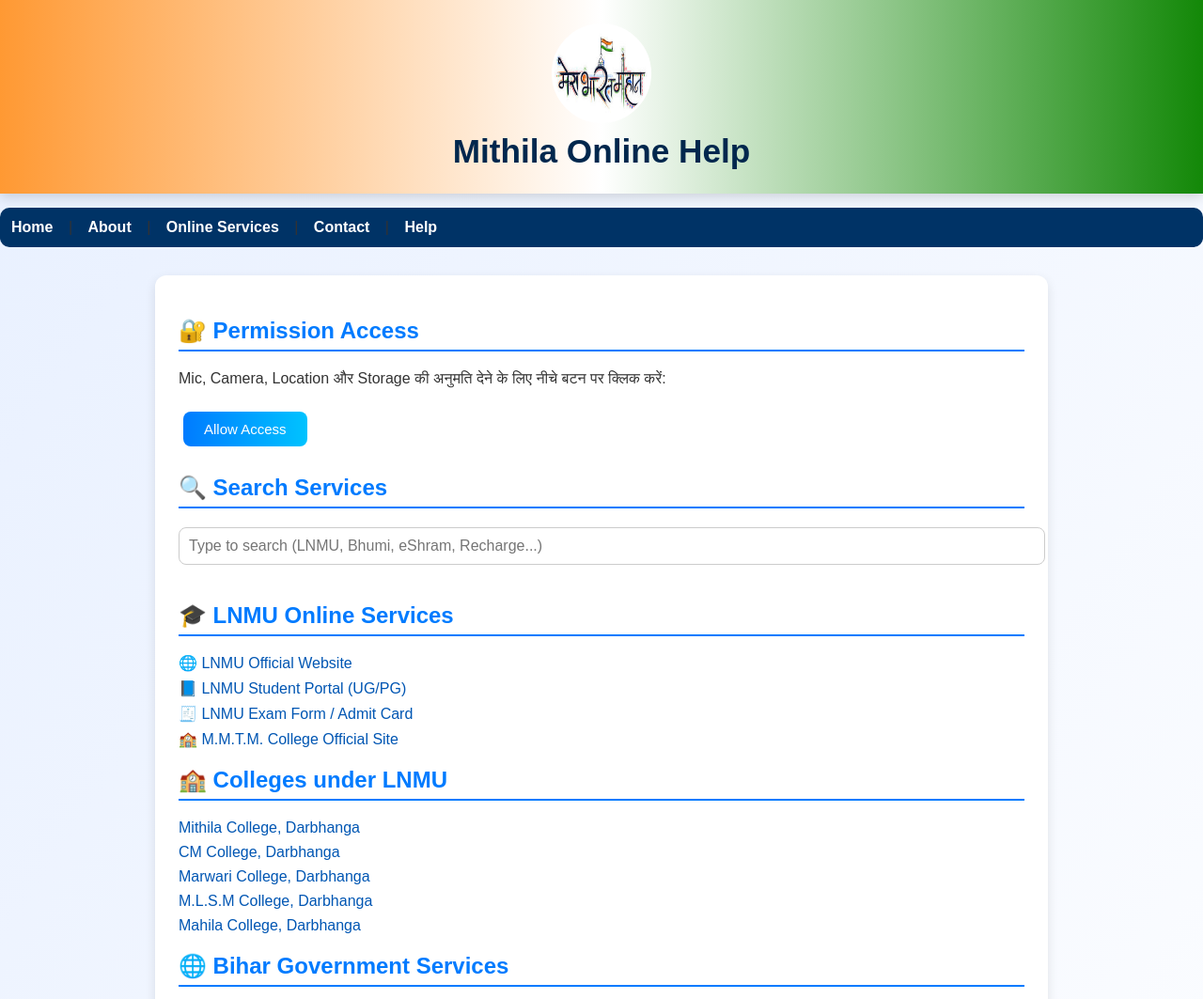
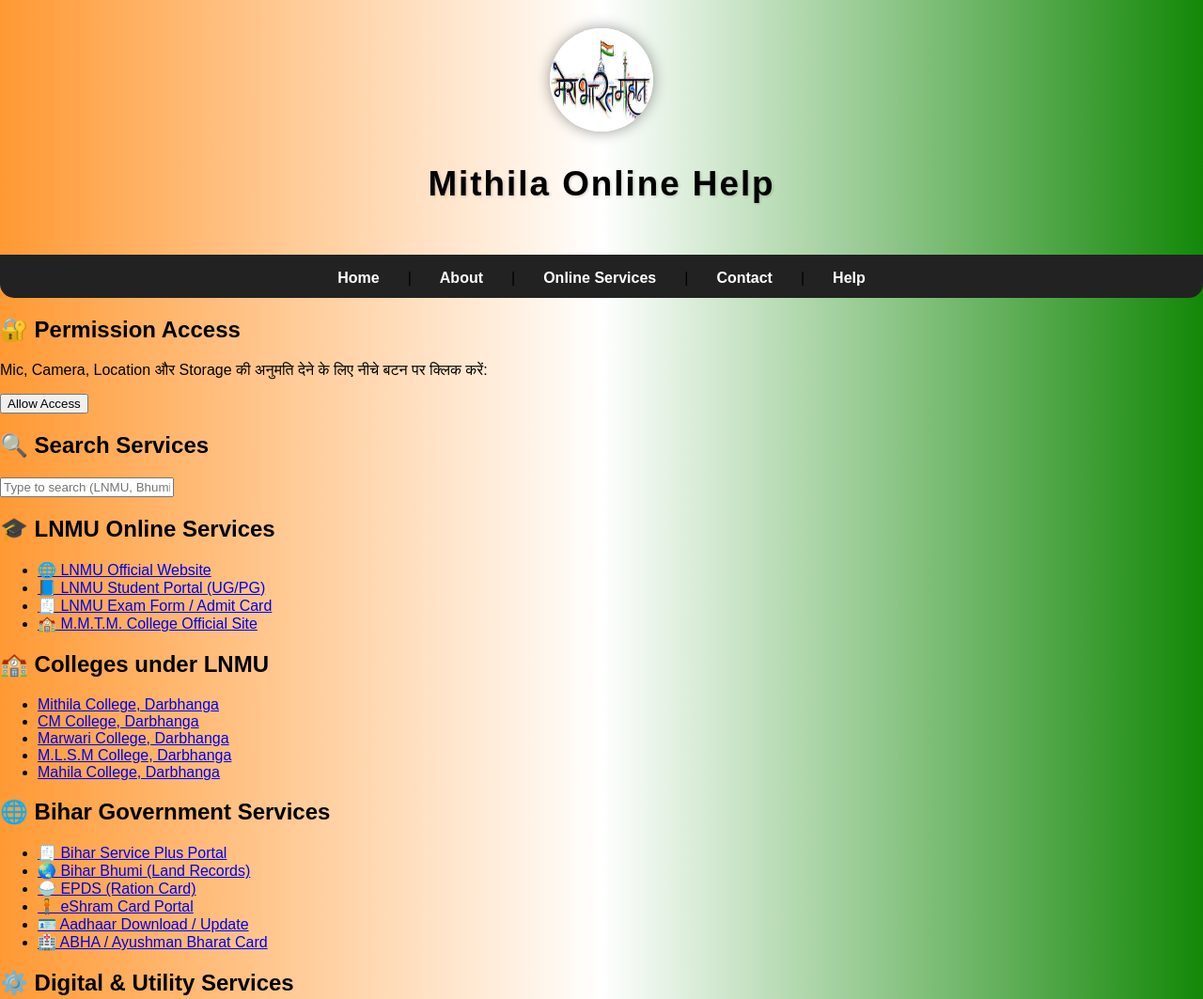
Before and after one commit to mithilaonlinehelp/mithila-college-help, a plain HTML site: page index.html in a window 1280 px wide. Shown: the top 1063 px of the page at 94% size. Drawn offline with Linux system fonts and the light colour scheme.

Commit message:
Update style.css

```diff
--- a/style.css
+++ b/style.css
@@ -1,18 +1,20 @@
+/* ==== General Body ==== */
 body {
   margin: 0;
-  font-family: "Poppins", sans-serif;
-  background: linear-gradient(to bottom right, #e8f0ff, #ffffff);
-  color: #333;
+  padding: 0;
+  font-family: 'Poppins', sans-serif;
+  background: linear-gradient(to right, #ff9933, #ffffff, #138808);
 }
 
-/* Header */
+/* ==== Header Section ==== */
 header {
-  background: linear-gradient(90deg, #ff9933, #ffffff, #138808);
   text-align: center;
-  padding: 25px 10px;
-  box-shadow: 0 4px 12px rgba(0,0,0,0.15);
+  padding: 30px 0;
+  background: linear-gradient(to right, #ff9933, #ffffff, #138808);
+  border-bottom: 4px solid #222;
 }
 
+/* ==== Logo + Title Center ==== */
 .header-content {
   display: flex;
   flex-direction: column;
@@ -20,114 +22,79 @@ header {
   justify-content: center;
 }
 
+/* ==== Logo Image ==== */
 .header-content img {
-  height: 100px;
-  width: 100px;
+  width: 110px;
+  height: 110px;
   border-radius: 50%;
-  border: 3px solid #fff;
-  background: #fff;
+  box-shadow: 0 0 15px rgba(0,0,0,0.4);
   margin-bottom: 10px;
 }
 
+/* ==== Title ==== */
 .header-content h1 {
-  font-size: 2.2rem;
-  font-weight: bold;
-  color: #00274d;
-  margin: 0;
+  font-size: 2.3rem;
+  color: #000;
+  font-weight: 700;
+  letter-spacing: 2px;
+  text-shadow: 1px 1px 3px rgba(0,0,0,0.2);
 }
 
+/* ==== Navigation Bar ==== */
 nav {
-  background: #003366;
+  background: #222;
+  display: flex;
+  justify-content: center;
+  gap: 30px;
   padding: 12px 0;
-  margin-top: 15px;
-  border-radius: 10px;
+  border-radius: 0 0 15px 15px;
 }
 
+/* ==== Navigation Links ==== */
 nav a {
   color: white;
   text-decoration: none;
+  font-size: 1rem;
   font-weight: 600;
-  margin: 0 12px;
+  transition: all 0.3s ease;
+  position: relative;
+}
+
+nav a::after {
+  content: "";
+  position: absolute;
+  left: 0;
+  bottom: -4px;
+  width: 0;
+  height: 2px;
+  background: white;
+  transition: 0.3s;
+}
+
+nav a:hover::after {
+  width: 100%;
 }
 
 nav a:hover {
-  color: #ffd700;
-  text-decoration: underline;
+  color: #ffcc33;
 }
 
-/* Section */
-.main-section {
-  max-width: 900px;
-  margin: 30px auto;
-  background: #fff;
-  padding: 25px;
-  border-radius: 12px;
-  box-shadow: 0 4px 12px rgba(0,0,0,0.1);
+/* ==== Search Bar ==== */
+.search-container {
+  text-align: center;
+  margin: 40px 0;
 }
 
-h2 {
-  color: #007BFF;
-  border-bottom: 2px solid #007BFF;
-  padding-bottom: 6px;
+.search-container input {
+  width: 60%;
+  padding: 10px;
+  border-radius: 8px;
+  border: 1px solid #333;
+  font-size: 1rem;
+  outline: none;
 }
 
-#searchBox {
-  width: 100%;
-  padding: 10px;
-  border: 1px solid #ccc;
-  border-radius: 8px;
-  margin-bottom: 20px;
-  font-size: 16px;
+.search-container input:focus {
+  border-color: #0077cc;
+  box-shadow: 0 0 5px #0077cc;
 }
-
-.serviceList {
-  list-style: none;
-  padding: 0;
-}
-
-.serviceList li {
-  margin: 8px 0;
-}
-
-a.link {
-  color: #0056b3;
-  text-decoration: none;
-}
-
-a.link:hover {
-  text-decoration: underline;
-  color: #007BFF;
-}
-
-/* Buttons */
-.perm-btn {
-  display: inline-block;
-  margin: 10px 5px;
-  background: linear-gradient(90deg, #007BFF, #00c3ff);
-  color: white;
-  border: none;
-  padding: 10px 22px;
-  border-radius: 8px;
-  font-size: 15px;
-  cursor: pointer;
-}
-
-.perm-btn.green {
-  background: linear-gradient(90deg, #28a745, #20c997);
-}
-
-.perm-btn:hover {
-  opacity: 0.9;
-}
-
-/* ID card preview */
-.id-inputs {
-  display: grid;
-  gap: 10px;
-  margin-bottom: 15px;
-}
-
-#id_preview {
-  display: none;
-  margin-top: 10px;
-}
```
